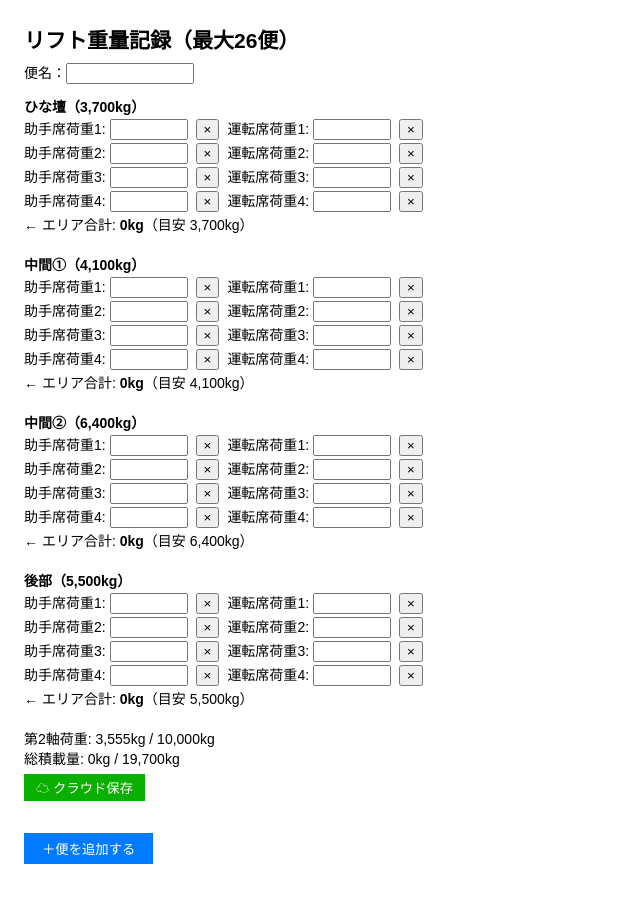
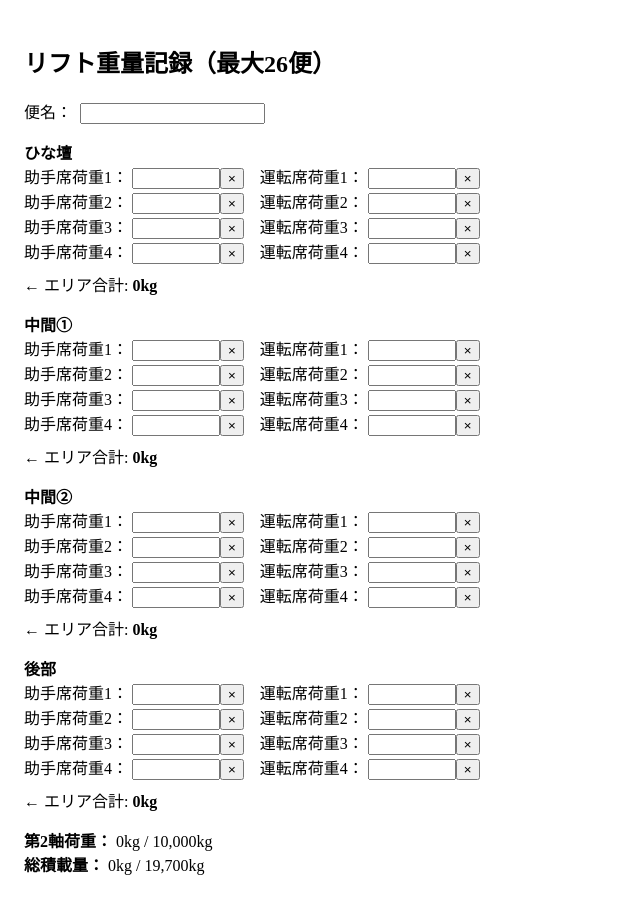
Before and after one commit to Toyotayusou1111/-, a React (Create React App) app: page / in a window 1280 px wide. Shown: the top 914 px of the page, without its empty margins (0-640 px from the left). Before the commit the page ends 888 px from the top, so only its background shows below. Built offline with nearby package versions, Linux system fonts and the light colour scheme.

Commit message:
Update App.js

```diff
--- a/src/App.js
+++ b/src/App.js
@@ -1,224 +1,179 @@
 import React, { useState, useRef } from "react";
-import { db, collection, addDoc, serverTimestamp } from "./firebase";
 
-const MAX_TOTAL = 19700;
-const MAX_AXLE = 10000;
+export default function App() {
+  const MAX_AXLE_LOAD = 10000;
+  const MAX_TOTAL_LOAD = 19700;
 
-const AXLE_COEF = {
-  ひな壇: 1.2006,
-  中間1: 0.3345,
-  中間2: 0.1491,
-  後部: -0.218,
+  const areaLabels = [
+    { key: "ひな壇", label: "ひな壇" },
+    { key: "中間1", label: "中間①" },
+    { key: "中間2", label: "中間②" },
+    { key: "後部", label: "後部" },
+  ];
+
+  const defaultRow = () => Array(4).fill({ left: "", right: "" });
+
+  const initialEntry = () => ({
+    便名: "",
+    ひな壇: defaultRow(),
+    中間1: defaultRow(),
+    中間2: defaultRow(),
+    後部: defaultRow(),
+  });
+
+  const [entries, setEntries] = useState([initialEntry()]);
+  const inputRefs = useRef({});
+
+  const parseValue = (val) => parseFloat(val) || 0;
+
+  const calculateAreaTotal = (entry, area) => {
+    return entry[area].reduce(
+      (sum, row) => sum + parseValue(row.left) + parseValue(row.right),
+      0
+    );
   };
 
-const CAPACITY = {
-  ひな壇: 3700,
-  中間1: 4100,
-  中間2: 6400,
-  後部: 5500,
+  const calculateTotals = (entry) => {
+    const hinadan = calculateAreaTotal(entry, "ひな壇");
+    const chukan1 = calculateAreaTotal(entry, "中間1");
+    const chukan2 = calculateAreaTotal(entry, "中間2");
+    const koubu = calculateAreaTotal(entry, "後部");
+
+    const axleWeight =
+      hinadan * 0.0728403 +
+      chukan1 * -0.07967846 +
+      chukan2 * -0.7294105 +
+      koubu * 1.736249 +
+      0;
+
+    const totalWeight = hinadan + chukan1 + chukan2 + koubu;
+
+    return { axleWeight, totalWeight };
   };
 
-const INTERCEPT = 3554.87;
-
-const AREAS = [
-  { key: "ひな壇", label: "ひな壇（3,700kg）" },
-  { key: "中間1", label: "中間①（4,100kg）" },
-  { key: "中間2", label: "中間②（6,400kg）" },
-  { key: "後部", label: "後部（5,500kg）" },
-];
-
-const blankRows = () => Array(4).fill({ left: "", right: "" });
-const newEntry = () => ({
-  便名: "",
-  ひな壇: blankRows(),
-  中間1: blankRows(),
-  中間2: blankRows(),
-  後部: blankRows(),
-});
-
-export default function App() {
-  const [entries, setEntries] = useState([newEntry()]);
-  const refMap = useRef({});
-
-  const n = (v) => parseFloat(v) || 0;
-  const areaSum = (en, k) =>
-    en[k].reduce((s, r) => s + n(r.left) + n(r.right), 0);
-
-  const totals = (en) => {
-    const total = AREAS.reduce((s, a) => s + areaSum(en, a.key), 0);
-    const axle =
-      areaSum(en, "ひな壇") * AXLE_COEF.ひな壇 +
-      areaSum(en, "中間1") * AXLE_COEF.中間1 +
-      areaSum(en, "中間2") * AXLE_COEF.中間2 +
-      areaSum(en, "後部") * AXLE_COEF.後部 +
-      INTERCEPT;
-    return { total, axle };
+  const updateCell = (entryIdx, area, rowIdx, side, value) => {
+    const updated = [...entries];
+    updated[entryIdx][area][rowIdx][side] = value;
+    setEntries(updated);
   };
 
-  const suggestions = (en) => {
-    const { total, axle } = totals(en);
-    let remTot = MAX_TOTAL - total;
-    let remAxle = MAX_AXLE - axle;
-    const sug = { ひな壇: 0, 中間1: 0, 中間2: 0, 後部: 0 };
+  const handleKeyDown = (e, entryIdx, area, rowIdx, side) => {
+    if (e.key === "Enter") {
+      e.preventDefault();
+      const areaIndex = areaLabels.findIndex((a) => a.key === area);
+      let nextArea = area;
+      let nextRow = rowIdx;
+      let nextSide = side;
 
-    if (remAxle < 0 && remTot > 0) {
-      const rearNeed = (-remAxle) / (-AXLE_COEF.後部);
-      const add = Math.min(rearNeed, remTot, CAPACITY.後部 - areaSum(en, "後部"));
-      if (add >= 300) {
-        sug.後部 = Math.floor(add);
-        remTot -= sug.後部;
-        remAxle += sug.後部 * AXLE_COEF.後部;
+      if (side === "left") {
+        nextSide = "right";
+      } else {
+        nextRow = rowIdx + 1;
+        nextSide = "left";
+        if (nextRow >= 4) {
+          nextRow = 0;
+          nextArea = areaLabels[(areaIndex + 1) % areaLabels.length].key;
         }
       }
 
-    const order = ["後部", "中間2", "中間1", "ひな壇"];
-    for (const k of order) {
-      if (remTot <= 0) break;
-      const coef = AXLE_COEF[k];
-      const capLeft = CAPACITY[k] - areaSum(en, k) - sug[k];
-      if (capLeft <= 0) continue;
-      let maxByAxle = Infinity;
-      if (coef > 0) maxByAxle = remAxle >= 0 ? remAxle / coef : 0;
-      const add = Math.min(remTot, capLeft, maxByAxle);
-      if (add >= 300) {
-        sug[k] += Math.floor(add);
-        remTot -= add;
-        remAxle -= add * coef;
+      const refKey = `${entryIdx}-${nextArea}-${nextRow}-${nextSide}`;
+      const nextInput = inputRefs.current[refKey];
+      if (nextInput) nextInput.focus();
     }
-    }
-    return sug;
   };
 
-  const setVal = (ei, k, ri, side, v) =>
-    setEntries((prev) => {
-      const cp = [...prev];
-      const rows = cp[ei][k].map((r) => ({ ...r }));
-      rows[ri] = { ...rows[ri], [side]: v };
-      cp[ei][k] = rows;
-      return cp;
-    });
-
-  const nextField = (e, ei, k, ri, side) => {
-    if (e.key !== "Enter") return;
-    e.preventDefault();
-    const idx = AREAS.findIndex((a) => a.key === k);
-    const tgt =
-      ri < 3 ? [ei, k, ri + 1, "left"] :
-      idx < 3 ? [ei, AREAS[idx + 1].key, 0, "left"] : null;
-    if (tgt) refMap.current[tgt.join("-")]?.focus();
+  const clearCell = (entryIdx, area, rowIdx, side) => {
+    updateCell(entryIdx, area, rowIdx, side, "");
   };
 
   return (
-    <div style={{ padding: "1rem", fontFamily: "sans-serif", fontSize: 14 }}>
-      <h2 style={{ margin: "0 0 8px" }}>リフト重量記録（最大26便）</h2>
-
-      {entries.map((en, ei) => {
-        const { total, axle } = totals(en);
-        const sug = suggestions(en);
+    <div style={{ padding: "1rem" }}>
+      <h2>リフト重量記録（最大26便）</h2>
+      {entries.map((entry, entryIdx) => {
+        const { axleWeight, totalWeight } = calculateTotals(entry);
 
         return (
-          <div key={ei} style={{ marginBottom: 32 }}>
-            <div style={{ marginBottom: 12 }}>
-              便名：<input
-                value={en.便名}
+          <div key={entryIdx} style={{ marginBottom: "2rem" }}>
+            <label>
+              便名：
+              <input
+                type="text"
+                value={entry.便名}
                 onChange={(e) => {
-                  const cp = [...entries];
-                  cp[ei].便名 = e.target.value;
-                  setEntries(cp);
+                  const updated = [...entries];
+                  updated[entryIdx].便名 = e.target.value;
+                  setEntries(updated);
                 }}
-                style={{ width: 120 }}
+                style={{ marginLeft: "0.5rem" }}
               />
-            </div>
+            </label>
 
-            {AREAS.map(({ key, label }) => (
-              <div key={key} style={{ marginBottom: 20 }}>
-                <b>{label}</b>
-                {en[key].map((row, ri) => (
-                  <div key={ri} style={{ margin: "2px 0" }}>
-                    助手席荷重{ri + 1}:{" "}
+            {areaLabels.map(({ key, label }) => {
+              const areaTotal = calculateAreaTotal(entry, key);
+
+              return (
+                <div key={key} style={{ marginTop: "1rem" }}>
+                  <strong>{label}</strong>
+                  {[0, 1, 2, 3].map((i) => (
+                    <div key={i}>
+                      <label>
+                        助手席荷重{i + 1}：
                         <input
                           type="number"
-                      value={row.left}
-                      onChange={(e) => setVal(ei, key, ri, "left", e.target.value)}
-                      onKeyDown={(e) => nextField(e, ei, key, ri, "left")}
-                      ref={(el) => (refMap.current[`${ei}-${key}-${ri}-left`] = el)}
-                      style={{ width: 70 }}
+                          value={entry[key][i].left}
+                          onChange={(e) =>
+                            updateCell(entryIdx, key, i, "left", e.target.value)
+                          }
+                          onKeyDown={(e) =>
+                            handleKeyDown(e, entryIdx, key, i, "left")
+                          }
+                          ref={(el) =>
+                            (inputRefs.current[
+                              `${entryIdx}-${key}-${i}-left`
+                            ] = el)
+                          }
+                          style={{ width: "80px", marginLeft: "4px" }}
                         />
-                    <button
-                      onClick={() => setVal(ei, key, ri, "left", "")}
-                      style={{ margin: "0 8px", cursor: "pointer" }}
-                    >
-                      ×
-                    </button>
-                    運転席荷重{ri + 1}:{" "}
+                        <button onClick={() => clearCell(entryIdx, key, i, "left")}>×</button>
+                      </label>
+                      <label style={{ marginLeft: "1rem" }}>
+                        運転席荷重{i + 1}：
                         <input
                           type="number"
-                      value={row.right}
-                      onChange={(e) => setVal(ei, key, ri, "right", e.target.value)}
-                      onKeyDown={(e) => nextField(e, ei, key, ri, "right")}
-                      ref={(el) => (refMap.current[`${ei}-${key}-${ri}-right`] = el)}
-                      style={{ width: 70 }}
+                          value={entry[key][i].right}
+                          onChange={(e) =>
+                            updateCell(entryIdx, key, i, "right", e.target.value)
+                          }
+                          onKeyDown={(e) =>
+                            handleKeyDown(e, entryIdx, key, i, "right")
+                          }
+                          ref={(el) =>
+                            (inputRefs.current[
+                              `${entryIdx}-${key}-${i}-right`
+                            ] = el)
+                          }
+                          style={{ width: "80px", marginLeft: "4px" }}
                         />
-                    <button
-                      onClick={() => setVal(ei, key, ri, "right", "")}
-                      style={{ marginLeft: 8, cursor: "pointer" }}
-                    >
-                      ×
-                    </button>
+                        <button onClick={() => clearCell(entryIdx, key, i, "right")}>×</button>
+                      </label>
                     </div>
                   ))}
-                <div>
-                  ← エリア合計: <b>{areaSum(en, key).toLocaleString()}kg</b>
-                  {sug[key] > 0 && <>（目安 {sug[key].toLocaleString()}kg）</>}
+                  <div style={{ marginTop: "0.5rem" }}>
+                    ← エリア合計: <strong>{areaTotal.toLocaleString()}kg</strong>
                   </div>
-              </div>
-            ))}
-
-            <div>第2軸荷重: {Math.round(axle).toLocaleString()}kg / {MAX_AXLE.toLocaleString()}kg</div>
-            <div>総積載量: {Math.round(total).toLocaleString()}kg / {MAX_TOTAL.toLocaleString()}kg</div>
-
-            <button
-              onClick={async () => {
-                try {
-                  await addDoc(collection(db, "liftLogs"), {
-                    ...en,
-                    ...totals(en),
-                    timestamp: serverTimestamp(),
-                  });
-                  alert("✅ クラウドに保存しました");
-                } catch {
-                  alert("❌ 保存に失敗しました");
-                }
-              }}
-              style={{
-                marginTop: 6,
-                background: "#0baf00",
-                color: "#fff",
-                border: "none",
-                padding: "4px 12px",
-                cursor: "pointer",
-              }}
-            >
-              ☁ クラウド保存
-            </button>
                 </div>
               );
             })}
 
-      {entries.length < 26 && (
-        <button
-          onClick={() => setEntries([...entries, newEntry()])}
-          style={{
-            background: "#007bff",
-            color: "#fff",
-            border: "none",
-            padding: "6px 18px",
-            cursor: "pointer",
-          }}
-        >
-          ＋便を追加する
-        </button>
-      )}
+            <div style={{ marginTop: "1rem" }}>
+              <strong>第2軸荷重：</strong> {Math.round(axleWeight).toLocaleString()}kg / {MAX_AXLE_LOAD.toLocaleString()}kg
+            </div>
+            <div>
+              <strong>総積載量：</strong> {Math.round(totalWeight).toLocaleString()}kg / {MAX_TOTAL_LOAD.toLocaleString()}kg
+            </div>
+          </div>
+        );
+      })}
     </div>
   );
 }
```
Lines whose indentation alone changed are shown as unchanged.
